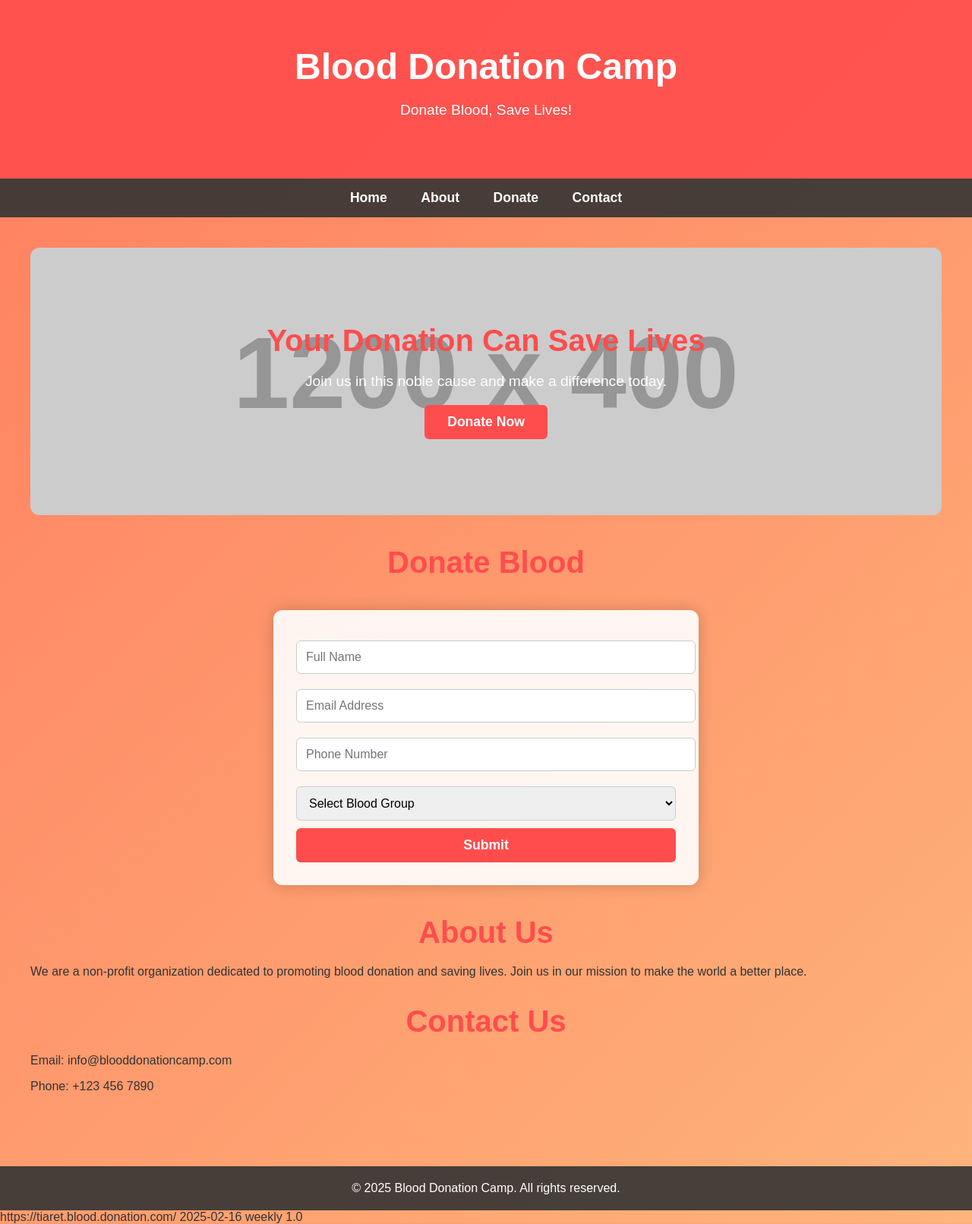
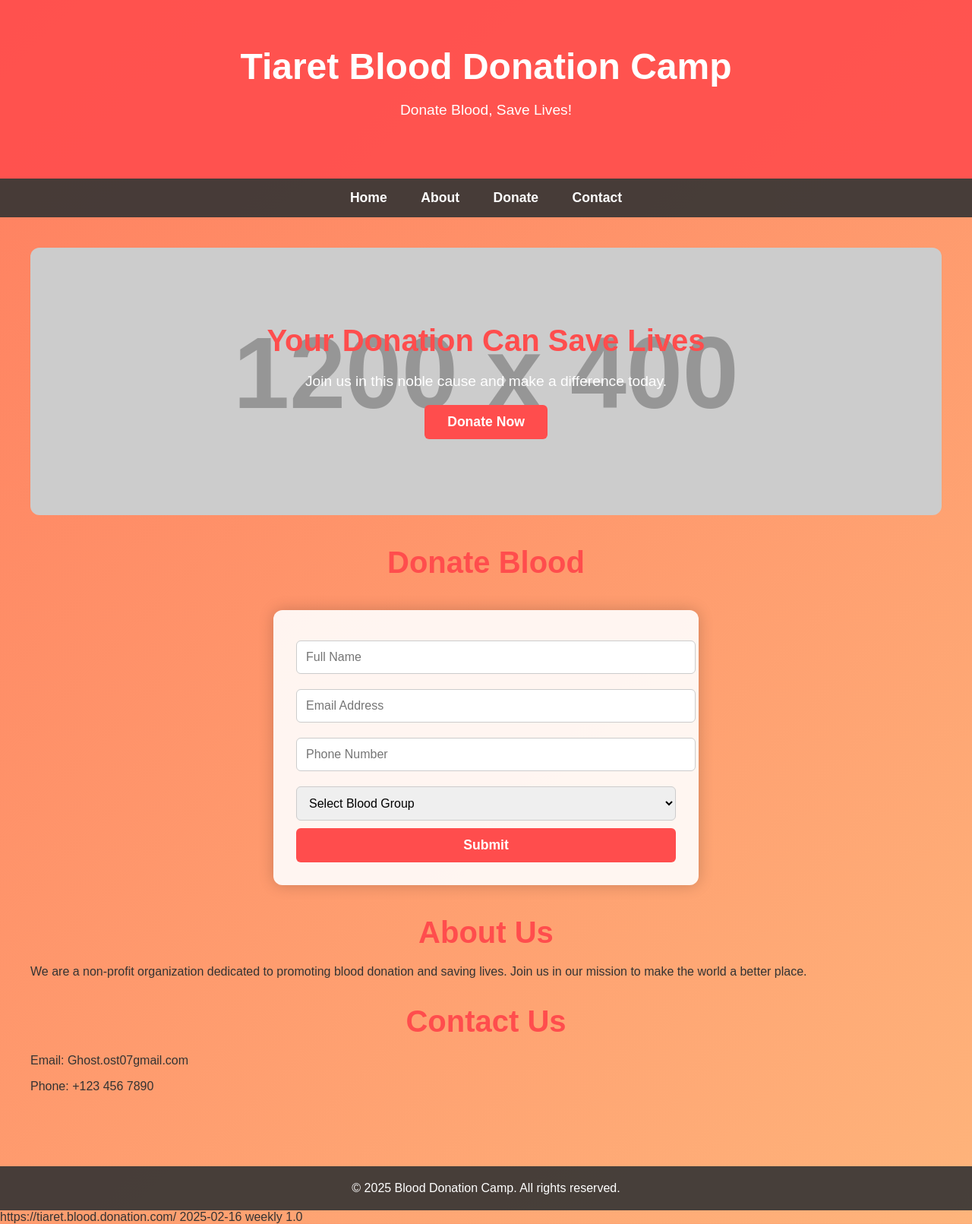
Before and after one commit to ghostost07/Blood-Donation-, a plain HTML site: page index.html in a window 1280 px wide. Shown: the whole page at 76% size. Drawn offline with Linux system fonts and the light colour scheme; placeholder pictures from the web are drawn by us.

Commit message:
Update index.html

```diff
--- a/index.html
+++ b/index.html
@@ -3,7 +3,7 @@
 <html lang="en">
 <head><meta name="google-site-verification" content="xqroYyJ9XhRZUvjJix0ZbcrzEcgsucv6KEwzKK4s0BE" />
   <meta name="viewport" content="width=device-width, initial-scale=1.0">
-  <title>Blood Donation Camp</title>
+  <title>Tiaret Blood Donation Camp</title>
   <style>
     /* General Styles */
     body {
@@ -193,7 +193,7 @@
 </head>
 <body>
   <header>
-    <h1>Blood Donation Camp</h1>
+    <h1>Tiaret Blood Donation Camp</h1>
     <p>Donate Blood, Save Lives!</p>
   </header>
   <nav>
@@ -238,7 +238,7 @@
     </section>
     <section id="contact">
       <h2>Contact Us</h2>
-      <p>Email: info@blooddonationcamp.com</p>
+      <p>Email: Ghost.ost07gmail.com</p>
       <p>Phone: +123 456 7890</p>
     </section>
   </div>
```
